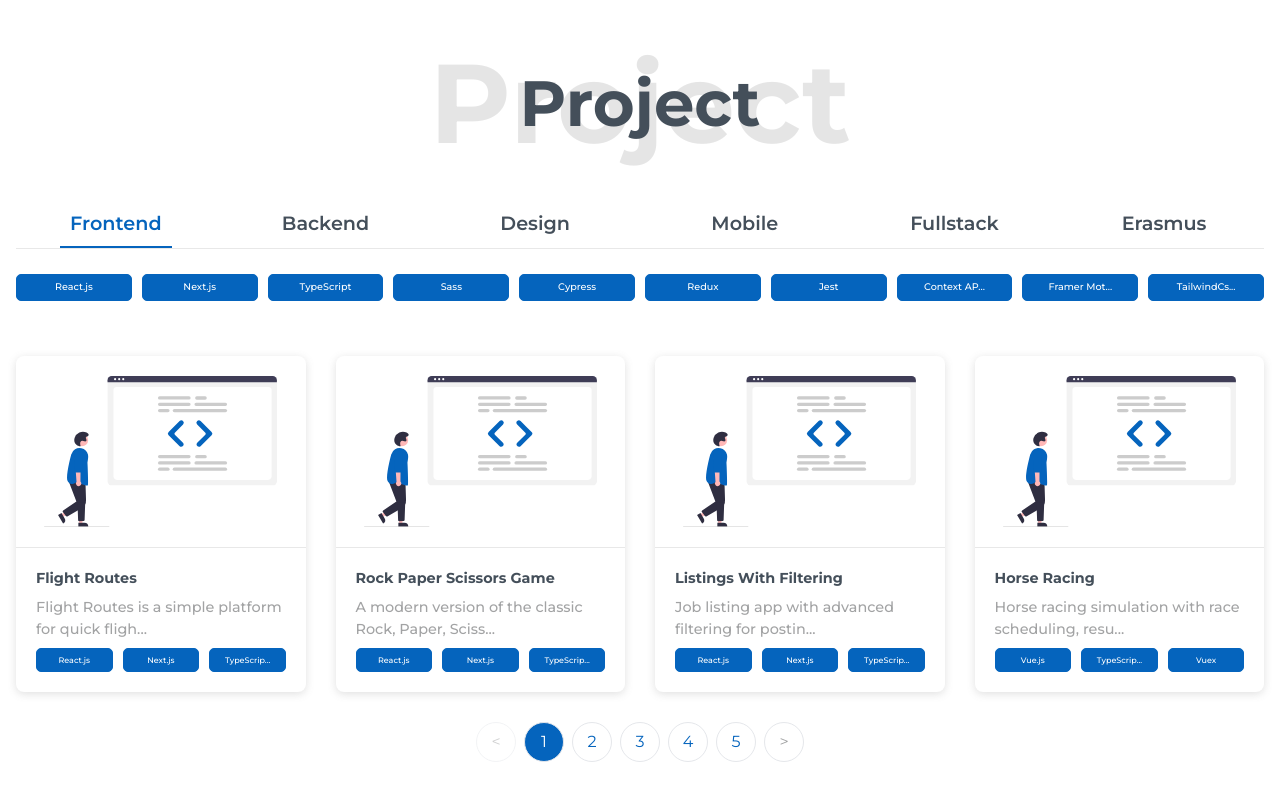
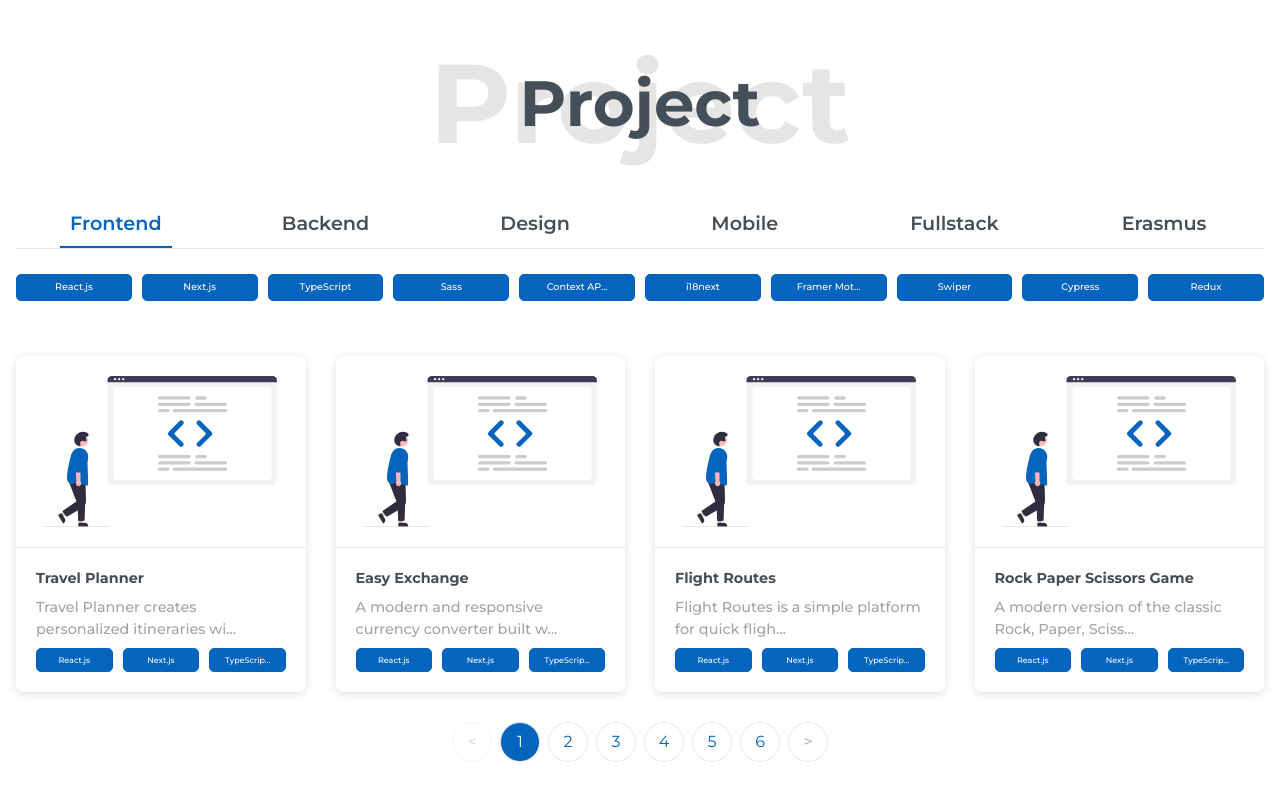
Before and after one commit to mehmetbacik/mehmetbacik.com, a Next.js app: page / in a window 1280 px wide. Shown: the part 5271-6071 px from the top of the page. Built offline with nearby package versions, Linux system fonts and the light colour scheme.

Commit message:
refactor: update projectData.ts with new entry
Refactored the projectData.ts file by adding a new data entry.

```diff
--- a/src/data/projectData.ts
+++ b/src/data/projectData.ts
@@ -3,7 +3,25 @@ import { ProjectsData } from "@/types/types";
 export const projectsData: ProjectsData = {
   frontend: [
     {
-      id: "1",
+      id: "21",
+      title: "Travel Planner",
+      url: "https://github.com/mehmetbacik/travel-planner",
+      description:
+        "Travel Planner creates personalized itineraries with sightseeing, events, dining, local tips, and transport recommendations, all exportable as PDF.",
+      image: "/project/frontend.svg",
+      tags: ["React.js", "Next.js", "TypeScript", "Sass", "Context API", "i18next", "Framer Motion", "Swiper"],
+    },
+    {
+      id: "20",
+      title: "Easy Exchange",
+      url: "https://github.com/mehmetbacik/easy-exchange",
+      description:
+        "A modern and responsive currency converter built with Next.js, TypeScript, and SCSS providing real-time exchange rates, clean UI, and scalable architecture.",
+      image: "/project/frontend.svg",
+      tags: ["React.js", "Next.js", "TypeScript", "Sass"],
+    },
+    {
+      id: "19",
       title: "Flight Routes",
       url: "https://github.com/mehmetbacik/flight-routes",
       description:
@@ -12,7 +30,7 @@ export const projectsData: ProjectsData = {
       tags: ["React.js", "Next.js", "TypeScript", "Sass", "Cypress", "Redux"],
     },
     {
-      id: "2",
+      id: "18",
       title: "Rock Paper Scissors Game",
       url: "https://github.com/mehmetbacik/rps-game",
       description:
@@ -29,7 +47,7 @@ export const projectsData: ProjectsData = {
       ],
     },
     {
-      id: "3",
+      id: "17",
       title: "Listings With Filtering",
       url: "https://github.com/mehmetbacik/listings-with-filtering",
       description: "Job listing app with advanced filtering for postings.",
@@ -37,7 +55,7 @@ export const projectsData: ProjectsData = {
       tags: ["React.js", "Next.js", "TypeScript", "Sass", "TailwindCss"],
     },
     {
-      id: "4",
+      id: "16",
       title: "Horse Racing",
       url: "https://github.com/mehmetbacik/horse-racing",
       description:
@@ -54,7 +72,7 @@ export const projectsData: ProjectsData = {
       ],
     },
     {
-      id: "5",
+      id: "15",
       title: "Product Page",
       url: "https://github.com/mehmetbacik/product-page",
       description:
@@ -70,7 +88,7 @@ export const projectsData: ProjectsData = {
       ],
     },
     {
-      id: "6",
+      id: "14",
       title: "Rick and Morty App 1",
       url: "https://github.com/mehmetbacik/rickandmorty-app",
       description:
@@ -79,7 +97,7 @@ export const projectsData: ProjectsData = {
       tags: ["React.js", "TypeScript", "Redux", "Sass", "TailwindCss", "API"],
     },
     {
-      id: "7",
+      id: "13",
       title: "Project-X",
       url: "https://github.com/mehmetbacik/project-x",
       description:
@@ -95,7 +113,7 @@ export const projectsData: ProjectsData = {
       ],
     },
     {
-      id: "8",
+      id: "12",
       title: "URL-Shortening",
       url: "https://github.com/mehmetbacik/url-shortening",
       description:
@@ -104,7 +122,7 @@ export const projectsData: ProjectsData = {
       tags: ["React.js", "TypeScript", "Sass", "TailwindCss", "API"],
     },
     {
-      id: "9",
+      id: "11",
       title: "Rick and Morty App 2",
       url: "https://github.com/mehmetbacik/rick-and-morty-app",
       description:
@@ -121,7 +139,7 @@ export const projectsData: ProjectsData = {
       tags: ["React.js", "TypeScript", "Sass", "TailwindCss", "API"],
     },
     {
-      id: "11",
+      id: "9",
       title: "Calculator App",
       url: "https://github.com/mehmetbacik/calculator-app",
       description:
@@ -130,7 +148,7 @@ export const projectsData: ProjectsData = {
       tags: ["React.js", "TypeScript", "Sass", "TailwindCss"],
     },
     {
-      id: "12",
+      id: "8",
       title: "Multi-Step Form",
       url: "https://github.com/mehmetbacik/multi-step-form",
       description: "Interactive multi-step form for a form-filling experience.",
@@ -138,7 +156,7 @@ export const projectsData: ProjectsData = {
       tags: ["Vue.js", "CSS", "HTML", "Javascript"],
     },
     {
-      id: "13",
+      id: "7",
       title: "Interactive Comments",
       url: "https://github.com/mehmetbacik/interactive-comments",
       description:
@@ -147,7 +165,7 @@ export const projectsData: ProjectsData = {
       tags: ["Vue.js", "CSS", "HTML", "Javascript"],
     },
     {
-      id: "14",
+      id: "6",
       title: "Todo App",
       url: "https://github.com/mehmetbacik/todo",
       description:
@@ -156,7 +174,7 @@ export const projectsData: ProjectsData = {
       tags: ["Vue.js", "CSS", "HTML", "Javascript"],
     },
     {
-      id: "15",
+      id: "5",
       title: "Cart App",
       url: "https://github.com/mehmetbacik/cart-app",
       description:
@@ -165,7 +183,7 @@ export const projectsData: ProjectsData = {
       tags: ["Vue.js", "Vue Router", "CSS", "HTML", "Javascript"],
     },
     {
-      id: "16",
+      id: "4",
       title: "Landing Page Localization",
       url: "https://github.com/mehmetbacik/landing-page-localization",
       description:
@@ -174,7 +192,7 @@ export const projectsData: ProjectsData = {
       tags: ["React.js", "TailwindCss"],
     },
     {
-      id: "17",
+      id: "3",
       title: "Intro with Sign Up Form",
       url: "https://github.com/mehmetbacik/intro-with-sign-up-form",
       description: "Intro section with a sign-up form for user registration.",
@@ -182,7 +200,7 @@ export const projectsData: ProjectsData = {
       tags: ["React.js", "Formik", "Yup", "CSS"],
     },
     {
-      id: "18",
+      id: "2",
       title: "Weather App",
       url: "https://github.com/mehmetbacik/weather-app",
       description:
@@ -191,7 +209,7 @@ export const projectsData: ProjectsData = {
       tags: ["React.js", "CSS"],
     },
     {
-      id: "19",
+      id: "1",
       title: "Easybank Landing Page",
       url: "https://github.com/mehmetbacik/easybank-page",
       description: "Landing page for a modern digital banking solution.",
@@ -201,7 +219,7 @@ export const projectsData: ProjectsData = {
   ],
   backend: [
     {
-      id: "1",
+      id: "2",
       title: "HTML Sorting Tool",
       url: "https://github.com/mehmetbacik/html-sorter.py",
       description:
@@ -209,8 +227,8 @@ export const projectsData: ProjectsData = {
       image: "/project/backend.svg",
       tags: ["Python"],
     },
-        {
-      id: "2",
+    {
+      id: "1",
       title: "Comment Scraper",
       url: "https://github.com/mehmetbacik/comment-scraping",
       description:
@@ -221,7 +239,7 @@ export const projectsData: ProjectsData = {
   ],
   design: [
     {
-      id: "1",
+      id: "14",
       title: "Testimonials Section",
       url: "https://github.com/mehmetbacik/testimonials-section",
       description:
@@ -230,7 +248,7 @@ export const projectsData: ProjectsData = {
       tags: ["HTML", "CSS", "Bootstrap", "Sass"],
     },
     {
-      id: "2",
+      id: "13",
       title: "News Homepage",
       url: "https://github.com/mehmetbacik/news-homepage",
       description:
@@ -239,7 +257,7 @@ export const projectsData: ProjectsData = {
       tags: ["HTML", "CSS", "Bootstrap", "Sass", "Javascript"],
     },
     {
-      id: "3",
+      id: "12",
       title: "Social Proof Section",
       url: "https://github.com/mehmetbacik/social-proof-section",
       description:
@@ -248,7 +266,7 @@ export const projectsData: ProjectsData = {
       tags: ["HTML", "CSS", "Bootstrap", "Sass"],
     },
     {
-      id: "4",
+      id: "11",
       title: "Huddle Landing Page",
       url: "https://github.com/mehmetbacik/Huddle-Landing-Page",
       description:
@@ -257,7 +275,7 @@ export const projectsData: ProjectsData = {
       tags: ["HTML", "CSS", "Bootstrap", "Sass"],
     },
     {
-      id: "5",
+      id: "10",
       title: "Intro Section with Dropdown Navigation",
       url: "https://github.com/mehmetbacik/Intro-section-with-dropdown-navigation",
       description:
@@ -266,7 +284,7 @@ export const projectsData: ProjectsData = {
       tags: ["HTML", "CSS", "Bootstrap", "Sass", "Javascript"],
     },
     {
-      id: "6",
+      id: "9",
       title: "Interactive Rating Component",
       url: "https://github.com/mehmetbacik/Interactive-Rating-Component",
       description:
@@ -275,7 +293,7 @@ export const projectsData: ProjectsData = {
       tags: ["HTML", "CSS", "Sass", "Javascript"],
     },
     {
-      id: "7",
+      id: "8",
       title: "Redesign T3",
       url: "https://github.com/mehmetbacik/redesign-t3",
       description:
@@ -284,7 +302,7 @@ export const projectsData: ProjectsData = {
       tags: ["HTML", "CSS", "Javascript"],
     },
     {
-      id: "8",
+      id: "7",
       title: "Time Tracking Dashboard",
       url: "https://github.com/mehmetbacik/time-tracking-dashboard",
       description:
@@ -293,7 +311,7 @@ export const projectsData: ProjectsData = {
       tags: ["HTML", "CSS", "Bootstrap", "Sass", "Javascript"],
     },
     {
-      id: "9",
+      id: "6",
       title: "Fylo Landing Page",
       url: "https://github.com/mehmetbacik/fylo-landing-page",
       description:
@@ -302,7 +320,7 @@ export const projectsData: ProjectsData = {
       tags: ["HTML", "CSS", "Bootstrap", "Sass", "Javascript"],
     },
     {
-      id: "10",
+      id: "5",
       title: "SunnySide Agency Landing Page",
       url: "https://github.com/mehmetbacik/sunnyside-agency-landing-page",
       description:
@@ -311,7 +329,7 @@ export const projectsData: ProjectsData = {
       tags: ["HTML", "CSS", "Bootstrap", "Sass", "Javascript"],
     },
     {
-      id: "11",
+      id: "4",
       title: "Bookmark Landing Page",
       url: "https://github.com/mehmetbacik/bookmark-page",
       description:
@@ -320,7 +338,7 @@ export const projectsData: ProjectsData = {
       tags: ["HTML", "CSS", "Bootstrap", "Sass", "Javascript"],
     },
     {
-      id: "12",
+      id: "3",
       title: "Redesign LinkedIn",
       url: "https://github.com/mehmetbacik/redesign-linkedin",
       description:
@@ -329,7 +347,7 @@ export const projectsData: ProjectsData = {
       tags: ["HTML", "CSS", "Bootstrap", "Javascript"],
     },
     {
-      id: "13",
+      id: "2",
       title: "Space Multi-Page Website",
       url: "https://github.com/mehmetbacik/space-multi-page-website",
       description:
@@ -338,7 +356,7 @@ export const projectsData: ProjectsData = {
       tags: ["HTML", "CSS", "Sass", "Bootstrap", "Javascript"],
     },
     {
-      id: "14",
+      id: "1",
       title: "Clipboard Page",
       url: "https://github.com/mehmetbacik/clipboard-page",
       description:
@@ -360,7 +378,7 @@ export const projectsData: ProjectsData = {
   ],
   fullstack: [
     {
-      id: "1",
+      id: "2",
       title: "Blog Management",
       url: "https://github.com/mehmetbacik/blog-management",
       description:
@@ -379,7 +397,7 @@ export const projectsData: ProjectsData = {
       ],
     },
     {
-      id: "2",
+      id: "1",
       title: "E-Commerce",
       url: "https://github.com/mehmetbacik/e-commerce",
       description:
@@ -390,7 +408,7 @@ export const projectsData: ProjectsData = {
   ],
   erasmus: [
     {
-      id: "1",
+      id: "3",
       title: "European School Radio",
       url: "https://europeanschoolradio.blogspot.com/",
       description:
@@ -414,16 +432,16 @@ export const projectsData: ProjectsData = {
         "Promoting English as Means of Communication in European Adult Education",
       url: "https://pemceae.blogspot.com/",
       description:
-        "Grundtvig - Education and Culture DG Lifelong Learning Programme",
+        "Pemceae - Education and Culture Lifelong Learning Programme",
       image: "/project/erasmus.svg",
       tags: ["Spain", "Italy", "Romania", "Turkiye"],
     },
     {
-      id: "3",
+      id: "1",
       title: "Growing Outdoor Agrotourism Learning",
       url: "https://tbssgoal.blogspot.com/",
       description:
-        "Erasmus+ - Education and Culture Lifelong Learning Programme",
+        "Goal - Education and Culture Lifelong Learning Programme",
       image: "/project/erasmus.svg",
       tags: ["Spain", "Turkiye", "Bulgaria", "Slovenia"],
     },
```
